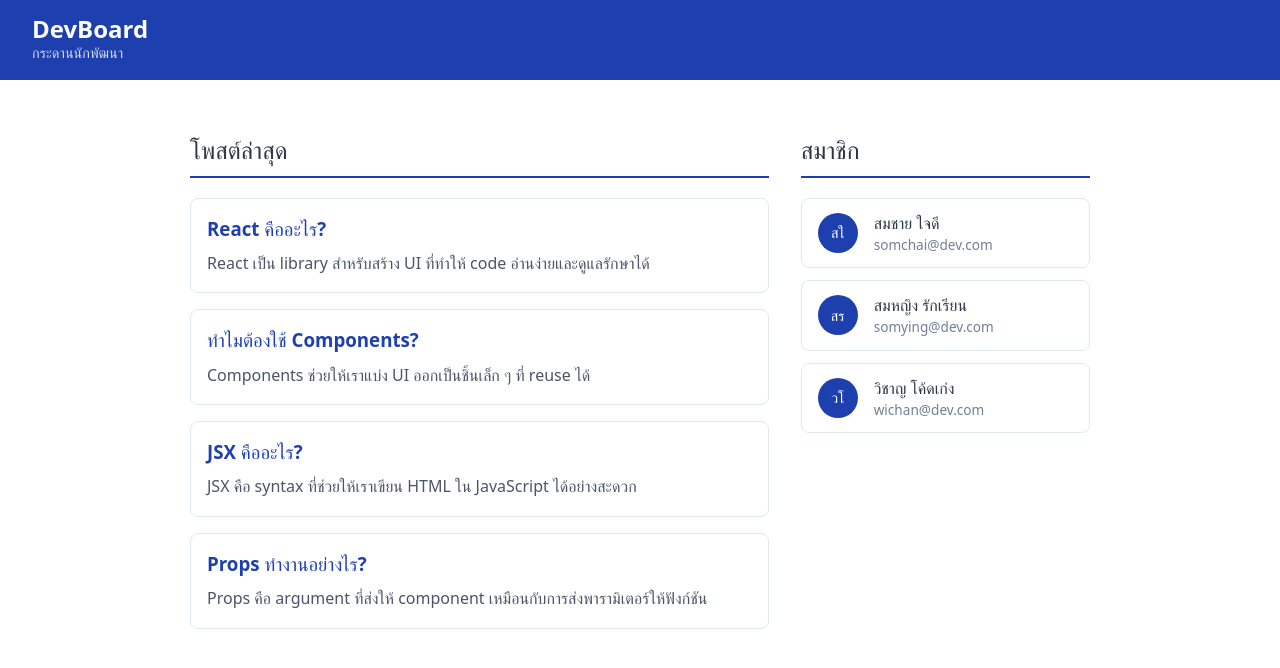
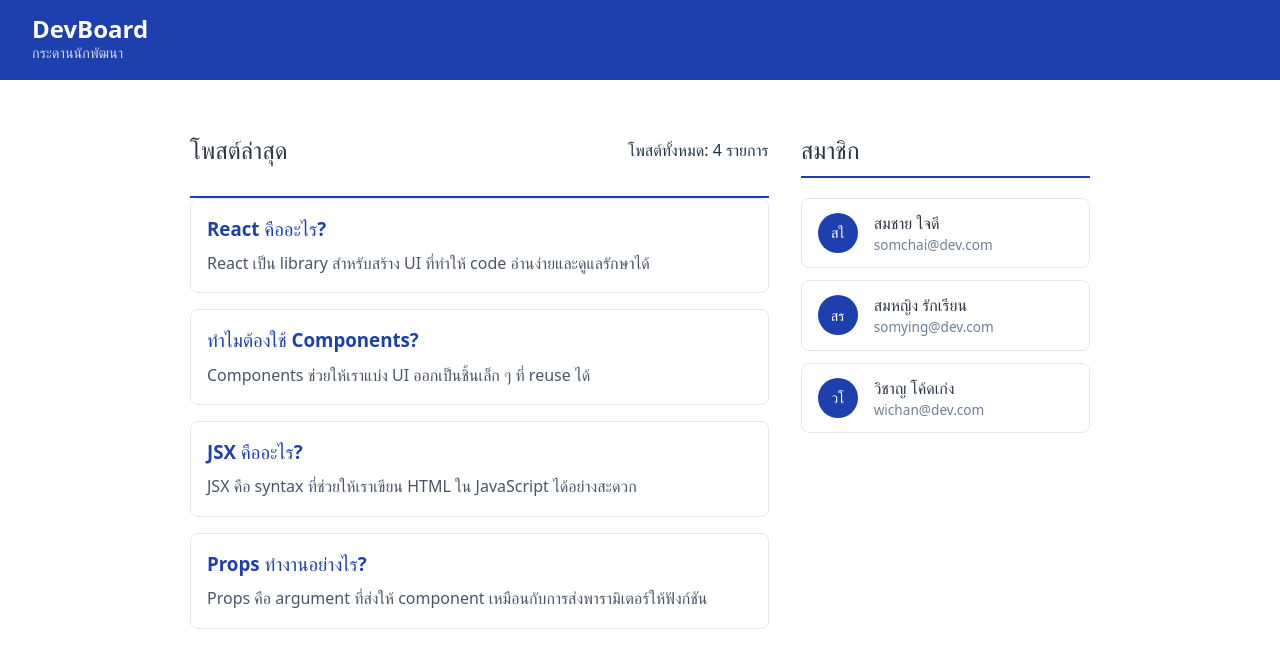
Before and after one commit to crave6948/Project-Devboard, a React (Vite) app: page / in a window 1280 px wide. Shown: the top 668 px of the page. Built offline with nearby package versions, Linux system fonts and the light colour scheme.

Commit message:
add: challenge 1 — PostCount Component

```diff
--- /dev/null
+++ b/src/components/PostCount.jsx
@@ -0,0 +1,7 @@
+function PostCount({ count }) {
+  return (
+      <span>โพสต์ทั้งหมด: {count} รายการ</span>
+  );
+}
+
+export default PostCount;
--- a/src/components/PostList.jsx
+++ b/src/components/PostList.jsx
@@ -1,21 +1,29 @@
 import PostCard from "./PostCard";
+import PostCount from "./PostCount";
 
 function PostList({ posts }) {
     return (
-    <div>
+        <section>
+            <div style={{
+                        borderBottom: "2px solid #1e40af",
+                        paddingBottom: "0.5rem",
+                        display: "flex",
+                        justifyContent: "space-between",
+                        alignItems: "center",
+                    }}>
                 <h2
                     style={{
                         color: "#2d3748",
-          borderBottom: "2px solid #1e40af",
-          paddingBottom: "0.5rem",
                     }}
                 >
                     โพสต์ล่าสุด
                 </h2>
+                <PostCount count={posts.length} />
+            </div>
             {posts.map((post) => (
                 <PostCard key={post.id} title={post.title} body={post.body} />
             ))}
-    </div>
+        </section>
     );
 }
 
```
Lines whose indentation alone changed are shown as unchanged.
